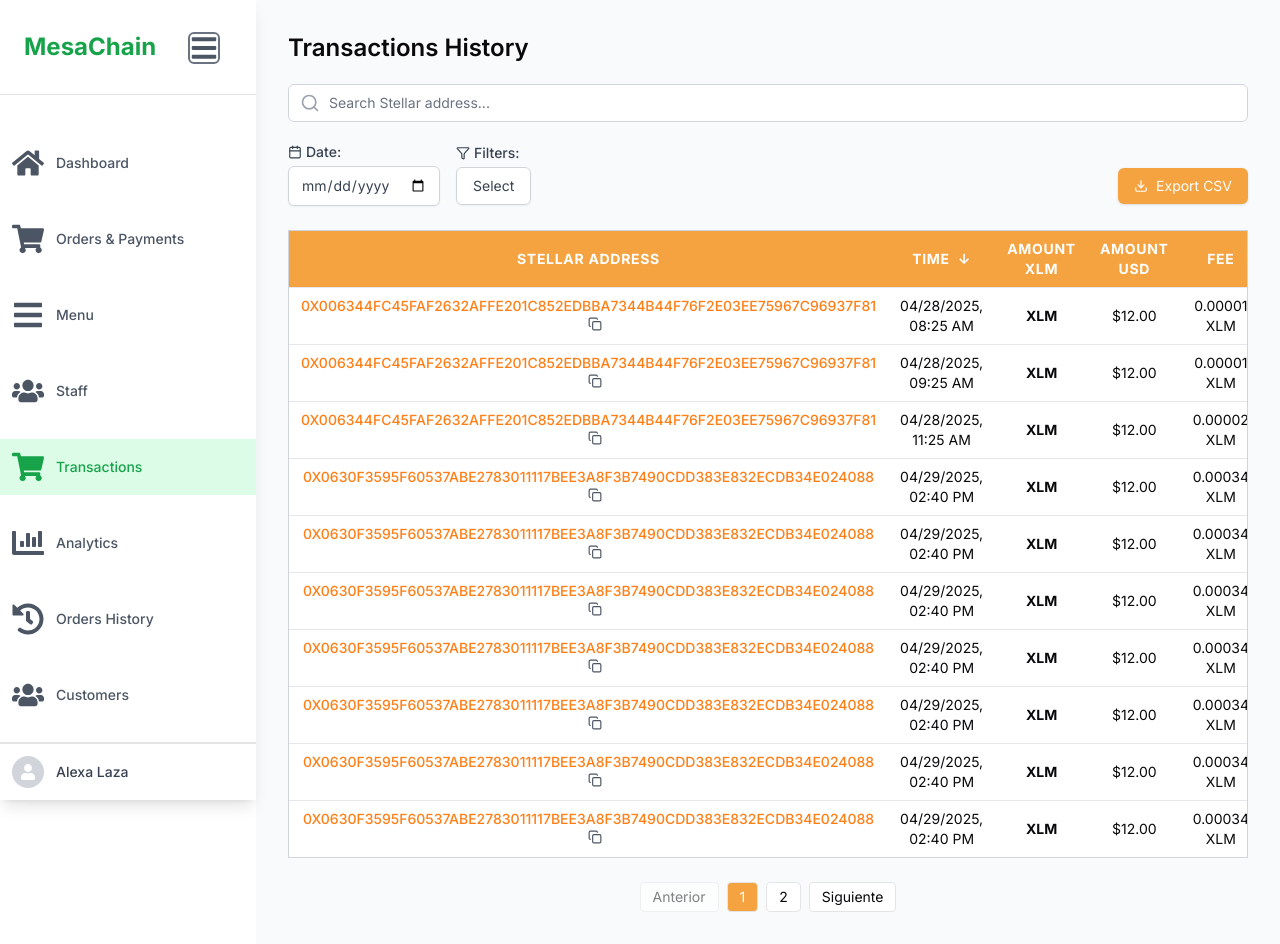
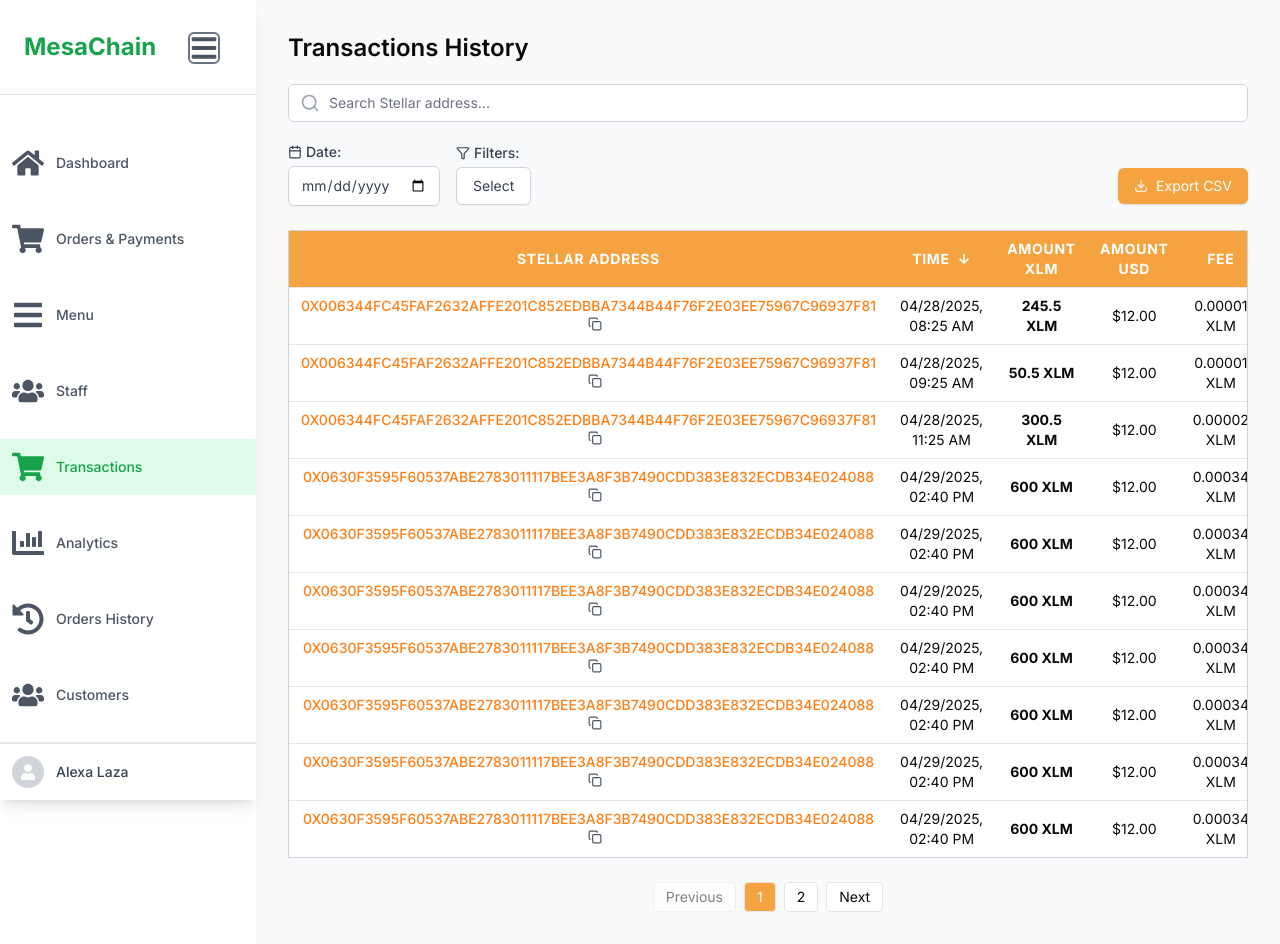
Before and after one commit to laryhills/MesaChain, a Next.js app in the folder apps/frontend/: page /transactions in a window 1280 px wide. Built offline with nearby package versions, Linux system fonts and the light colour scheme.

Commit message:
Update transactionHistory.tsx

```diff
--- a/apps/frontend/app/transactions/transactionHistory.tsx
+++ b/apps/frontend/app/transactions/transactionHistory.tsx
@@ -38,6 +38,11 @@
 
     useEffect(() => {
         setTransactions(initialTransactionItems);
+       try {
+     setTransactions(initialTransactionItems);
+   } catch (error) {
+     console.error('Failed to load transactions:', error);
+   }
     }, []);
 
     useEffect(() => {
@@ -49,7 +54,7 @@
         const rows = transactions.map(item => [
             item.stellarAddress,
             new Date(item.time).toLocaleString(),
-            item.amountXML,
+            item.amountXLM,
             item.amountUSD,
             item.fee,
             item.status,
@@ -238,7 +243,7 @@
               </span>
               </td>
               <td className=" px-3 py-2">{new Date(item.time).toLocaleTimeString([], { year: 'numeric',month: '2-digit',day: '2-digit', hour: '2-digit', minute: '2-digit', hour12: true })}</td>
-              <td className=" px-3 py-2 font-bold">{item.amountXML} XLM</td>
+              <td className=" px-3 py-2 font-bold">{item.amountXLM} XLM</td>
               <td className=" px-3 py-2">${item.amountUSD.toFixed(2)}</td>
               <td className=" px-3 py-2">{item.fee} XLM</td>
               <td className=" px-3 py-2">
@@ -259,7 +264,7 @@
       onClick={() => setCurrentPage((p) => Math.max(p - 1, 1))}
       disabled={currentPage === 1}
       className="px-3 py-1 border rounded text-sm bg-white hover:bg-gray-100 disabled:opacity-50">
-      Anterior
+      Previous
     </button>
 
     {Array.from({ length: totalPages }, (_, index) => (
@@ -281,7 +286,7 @@
       disabled={currentPage === totalPages}
       className="px-3 py-1 border rounded text-sm bg-white hover:bg-gray-100 disabled:opacity-50"
     >
-      Siguiente
+      Next
     </button>
   </div>
       )}
```
